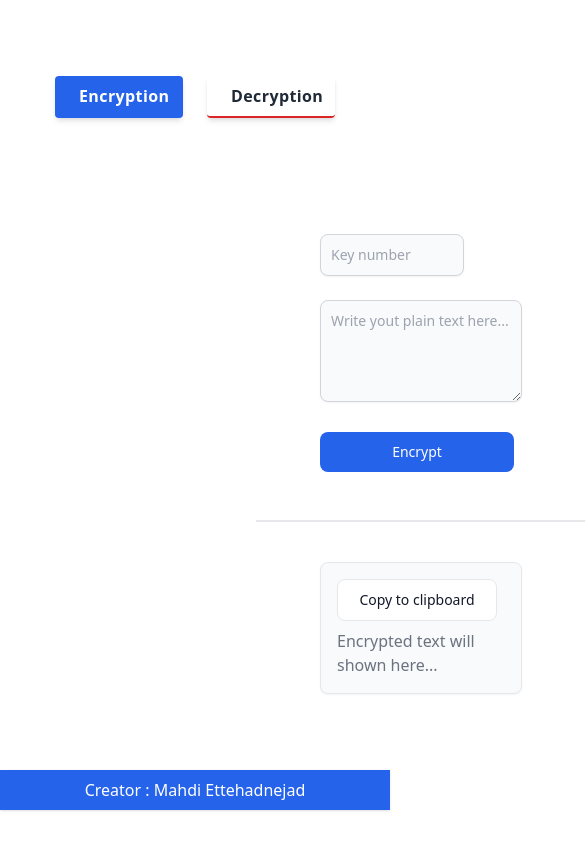
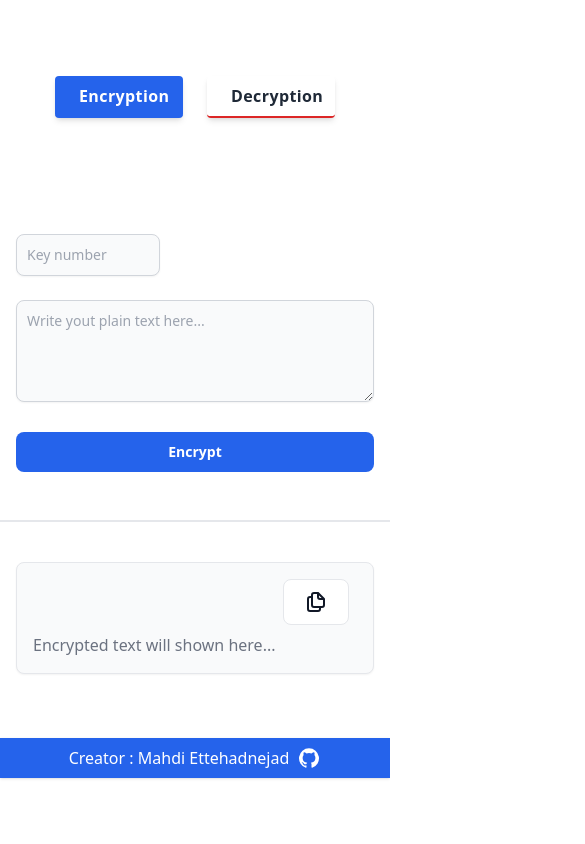
Before and after one commit to mahdi-eth/Encryption-Webapp, a React (Vite) app in the folder view/: page / in a window 390 px wide. Shown: the whole page, 585 px wide, since content can reach past the window. Built offline with nearby package versions, Linux system fonts and the light colour scheme.

Commit message:
Responsive

```diff
--- a/view/package.json
+++ b/view/package.json
@@ -10,6 +10,7 @@
   },
   "dependencies": {
     "@hookform/resolvers": "^2.9.10",
+    "@iconscout/react-unicons": "^1.1.6",
     "axios": "^1.2.3",
     "react": "^18.2.0",
     "react-dom": "^18.2.0",
--- a/view/src/App.jsx
+++ b/view/src/App.jsx
@@ -6,9 +6,9 @@ function App() {
     const [encryptionActive, encryptionActivator] = useState(true);
 
     const encryptionActiveClasses =
-        "transition focus-visible:ring focus:ring-blue-200 focus:outline-none ease-in-out duration-150 w-32 tracking-wide font-bold rounded border-b-2 hover:text-white shadow-md py-2 px-6 inline-flex items-center text-center border-blue-600 ";
+        "transition focus-visible:ring focus:ring-blue-200 focus:outline-none ease-in-out duration-200 w-32 tracking-wide font-bold rounded border-b-2 hover:text-white shadow-md py-2 px-6 inline-flex items-center text-center border-blue-600 ";
     const decryptionClasses =
-        "transition focus-visible:ring focus:ring-red-200 focus:outline-none ease-in-out duration-150 w-32 tracking-wide font-bold rounded border-b-2 hover:text-white shadow-md py-2 px-6 inline-flex items-center text-center";
+        "transition focus-visible:ring focus:ring-red-200 focus:outline-none ease-in-out duration-200 w-32 tracking-wide font-bold rounded border-b-2 hover:text-white shadow-md py-2 px-6 inline-flex items-center text-center";
 
     return (
         <>
--- a/view/src/components/encryption/index.jsx
+++ b/view/src/components/encryption/index.jsx
@@ -1,5 +1,6 @@
 import React from "react";
 import { useForm } from "react-hook-form";
+import { UilCopy } from "@iconscout/react-unicons";
 
 export function Encryption({ condition }) {
     const {
@@ -11,9 +12,9 @@ export function Encryption({ condition }) {
     const onSubmit = (data) => console.log(data);
 
     return (
-        <div className="w-auto grid h-96 mt-16 mx-48 px-16 divide-y-2">
+        <div className="w-auto grid mt-16 divide-y-2">
             <div>
-                <form className="flex flex-col gap-6 justify-center mt-10 mb-10 px-16 w-full">
+                <form className="flex flex-col gap-6 justify-center mt-10 mb-10 px-4 sm:px-8 lg:px-16 w-full">
                     <div>
                         <input
                             type="text"
@@ -30,17 +31,18 @@ export function Encryption({ condition }) {
                     </div>
                     <button
                         type="submit"
-                        className="text-white bg-blue-600 hover:bg-blue-500 hover:border-blue-500 focus:ring-4 focus:ring-blue-300 font-medium rounded-lg text-sm px-5 py-2.5 mr-2 mb-2 dark:bg-blue-600 dark:hover:bg-blue-700 focus:outline-none dark:focus:ring-blue-800">
+                        className="text-white w-full font-bold rounded-lg bg-blue-600 hover:bg-blue-500 transition duration-200 hover:border-blue-500 focus:ring-4 focus:ring-blue-300 text-sm px-5 py-2.5 mr-2 mb-2 dark:bg-blue-600 dark:hover:bg-blue-700 focus:outline-none dark:focus:ring-blue-800">
                         Encrypt {/* ++ condition */}
                     </button>
                 </form>
             </div>
             <div className="flex justify-center w-full">
-                <div className="flex flex-col mt-10 mx-16 p-4 border shadow-sm rounded-lg w-full bg-gray-50">
+                <div className="flex flex-col mt-10 mx-4 sm:mx-8 lg:mx-16 p-4 border shadow-sm rounded-lg w-full bg-gray-50">
                     <button
                         type="button"
-                        className="py-2.5 w-40 self-end px-5 mr-2 mb-2 text-sm font-medium text-gray-900 focus:outline-none bg-white rounded-lg border border-gray-200 hover:bg-gray-100 hover:text-blue-500 focus:z-10 focus:ring-4 focus:ring-gray-200 dark:focus:ring-gray-700 dark:bg-gray-800 dark:text-gray-400 dark:border-gray-600 dark:hover:text-white dark:hover:bg-gray-700">
-                        Copy to clipboard
+                        title="Copy"
+                        className="py-2.5 self-end px-5 mr-2 mb-2 text-sm font-medium text-gray-900 focus:outline-none bg-white rounded-lg border border-gray-200 hover:bg-gray-100 hover:text-blue-500 focus:z-10 focus:ring-4 focus:ring-gray-200 dark:focus:ring-gray-700 dark:bg-gray-800 dark:text-gray-400 dark:border-gray-600 dark:hover:text-white dark:hover:bg-gray-700">
+                        <UilCopy />
                     </button>
                     <p className="text-gray-500">
                         {"Encrypted text will shown here..."}
--- a/view/src/components/footer/index.jsx
+++ b/view/src/components/footer/index.jsx
@@ -1,12 +1,16 @@
 import React from "react";
+import { UilGithub } from "@iconscout/react-unicons";
 
 export function Footer({ condition }) {
     return (
         <>
-            <div class="mt-48 p-2 text-center bg-blue-600 shadow dark:bg-gray-800">
-                    <a class="text-white" href="https://github.com/mahdi-Eth">
-                    Creator : Mahdi Ettehadnejad
-                    </a>
+            <div class="mt-16 p-2 text-center bg-blue-600 shadow dark:bg-gray-800 hover:bg-blue-500 transition duration-200">
+                <a class="text-white" href="https://github.com/mahdi-Eth">
+                    <div className="flex justify-center items-center gap-2">
+                        <p className="text-md">Creator : Mahdi Ettehadnejad</p>
+                        <UilGithub />
+                    </div>
+                </a>
             </div>
         </>
     );
```
Also changed, not shown: 1 other file (tests, documents, lock files or other folders).
